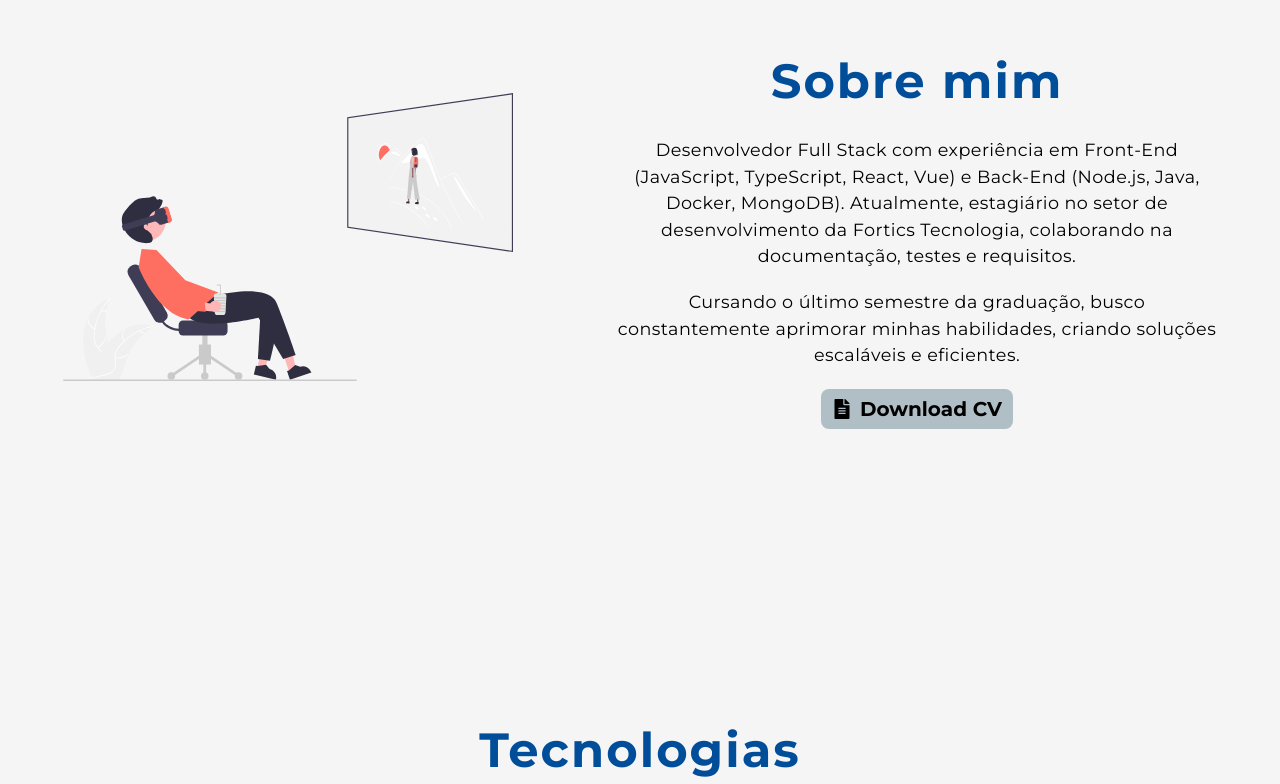
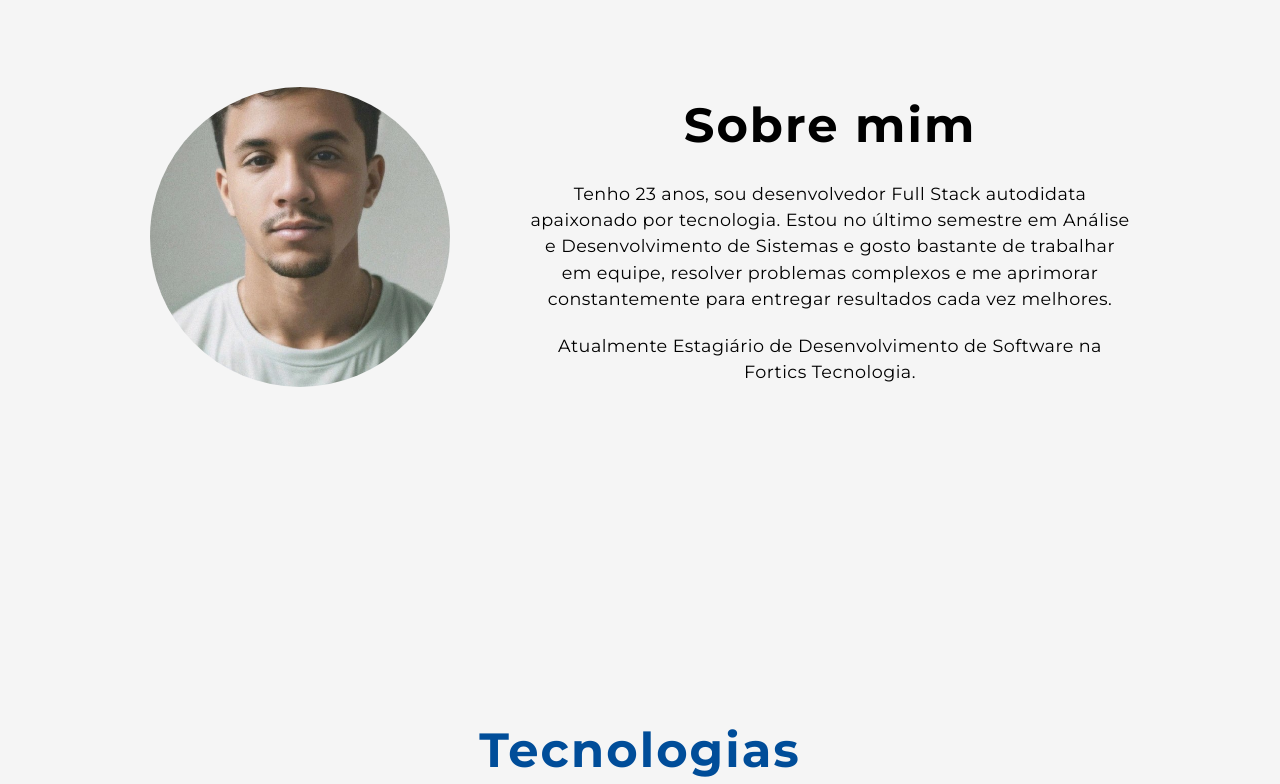
Before and after one commit to thiagodeas/portfolio, a Next.js app: page / in a window 1280 px wide. Shown: the part 1003-1787 px from the top of the page. Built offline with nearby package versions, Linux system fonts and the light colour scheme; no server answers.

Commit message:
refatorando estilos da AboutSection

```diff
--- a/src/components/AboutSection.tsx
+++ b/src/components/AboutSection.tsx
@@ -1,30 +1,22 @@
-import Image from "next/image"
-import { FaFileAlt } from "react-icons/fa"
-import { SocialMediaLinkAlt } from "./SocialMediaLinkAlt"
+import Image from "next/image";
 
 export const AboutSection = () => {
   return (
     <section id="sobre" className="flex w-full min-h-screen items-center justify-center gap-x-20 max1070:flex-col-reverse" data-aos="zoom-in-up">
       <div className="max1070:mt-0">
-        <Image
-        src="/assets/about-illustration.svg"
-        alt="about-illustration"
-        width={570}
-        height={500}
-        className="h-[500px] w-[450px] mr-6 max1070:hidden"
-         />
+      <Image
+          src="/assets/profile.jpeg"
+          alt="my-profile"
+          width={300}
+          height={300}
+          className="rounded-full border-primary-orange max1060:w-[350px] max1060:h-[350px] max700:w-[300px] max700:h-[300px] max675:hidden"
+        />
       </div>
       <div className="flex flex-col items-center justify-center w-[600px] text-center gap-y-5 max675:w-[550px] max620:w-[500px] max550:w-[450px] max480:w-[400px] max425:w-[350px] max425:gap-y-2 max375:w-[300px]">
-        <h2 className="text-title font-semibold text-primary-blue tracking-[2px] max700:text-[2.5rem] max480:text-[2rem]">Sobre mim</h2>
-        <p className="text-[1.1rem] tracking-wide max700:text-[1rem] max700:tracking-[0px] max425:text-[15px] max400:text-[14px]">Desenvolvedor Full Stack com experiência em Front-End (JavaScript, TypeScript, React, Vue) e Back-End (Node.js, Java, Docker, MongoDB). Atualmente, estagiário no setor de desenvolvimento da Fortics Tecnologia, colaborando na documentação, testes e requisitos.</p>
-        <p className="text-[1.1rem] tracking-wide max700:text-[1rem] max700:tracking-[0px] max425:text-[15px] max400:text-[14px]">Cursando o último semestre da graduação, busco constantemente aprimorar minhas habilidades, criando soluções escaláveis e eficientes.</p>
-        <SocialMediaLinkAlt
-        href="/assets/Thiago.pdf"
-        icon={FaFileAlt}
-        >
-        <span className="max550:text-[15px]">Download CV</span>
-        </SocialMediaLinkAlt>
+        <h2 className="text-title font-semibold text-prim-text tracking-[2px] max700:text-[2.5rem] max480:text-[2rem]">Sobre mim</h2>
+        <p className="text-[1.1rem] text-details tracking-wide max700:text-[1rem] max700:tracking-[0px] max425:text-[15px] max400:text-[14px]">Tenho 23 anos, sou desenvolvedor Full Stack autodidata apaixonado por tecnologia. Estou no último semestre em Análise e Desenvolvimento de Sistemas e gosto bastante de trabalhar em equipe, resolver problemas complexos e me aprimorar constantemente para entregar resultados cada vez melhores.</p>
+        <p className="text-[1.1rem] text-details tracking-wide max700:text-[1rem] max700:tracking-[0px] max425:text-[15px] max400:text-[14px]">Atualmente Estagiário de Desenvolvimento de Software na Fortics Tecnologia.</p>
       </div>
-    </                                                                                                    section>
+    </section>
   )
 }
```
